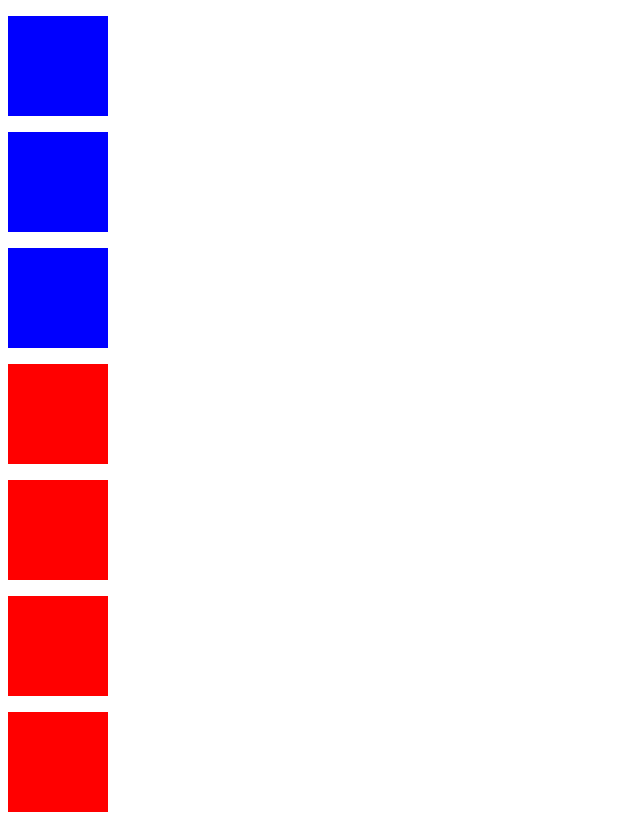
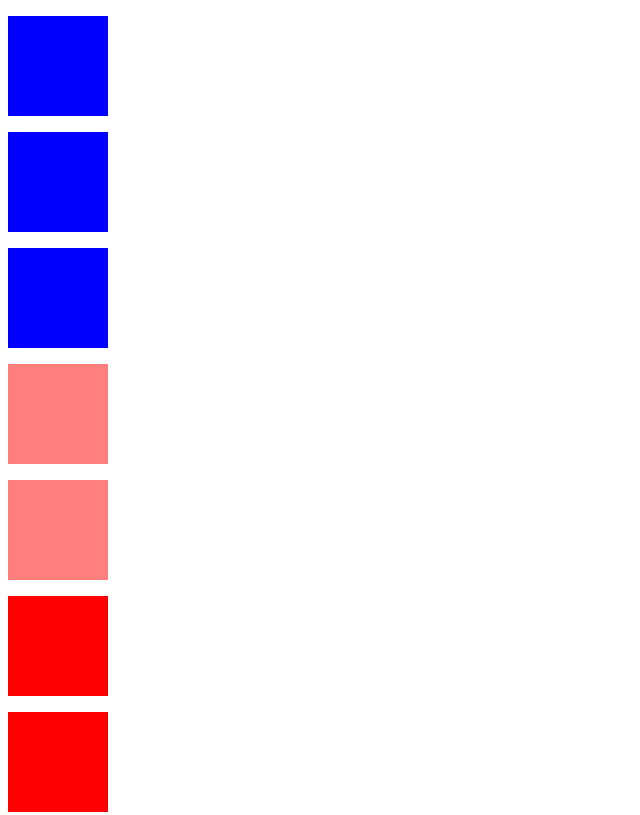
Before and after one commit to deviconix/CSS-PREWORK, a plain HTML site: page 21-css-wybrane-paragrafy/index.html in a window 1280 px wide. Shown: the top 815 px of the page, without its empty margins (0-640 px from the left). Drawn offline with Linux system fonts and the light colour scheme.

Commit message:
step-5 added opacity background to the next two paragraphs

```diff
--- a/21-css-wybrane-paragrafy/css/style.css
+++ b/21-css-wybrane-paragrafy/css/style.css
@@ -9,3 +9,7 @@ p {
 .bg-blue {
     background: blue;
 }
+
+.bg-opacity {
+    opacity: 0.5;
+}
--- a/21-css-wybrane-paragrafy/index.html
+++ b/21-css-wybrane-paragrafy/index.html
@@ -11,8 +11,8 @@
     <p class="bg-blue"></p>
     <p class="bg-blue"></p>
     <p class="bg-blue"></p>
-    <p></p>
-    <p></p>
+    <p class="bg-opacity"></p>
+    <p class="bg-opacity"></p>
     <p></p>
     <p></p>
     <p></p>
```
